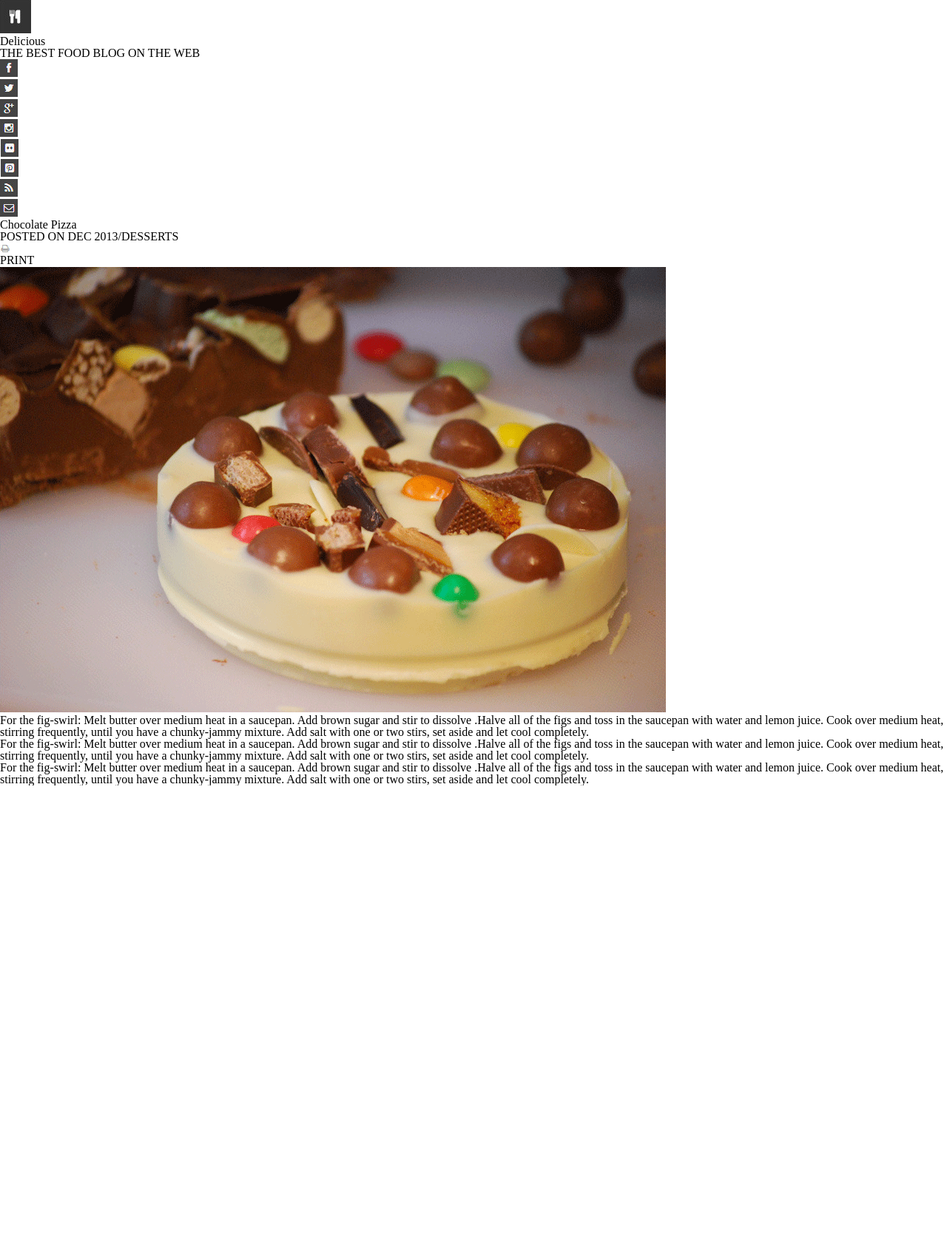
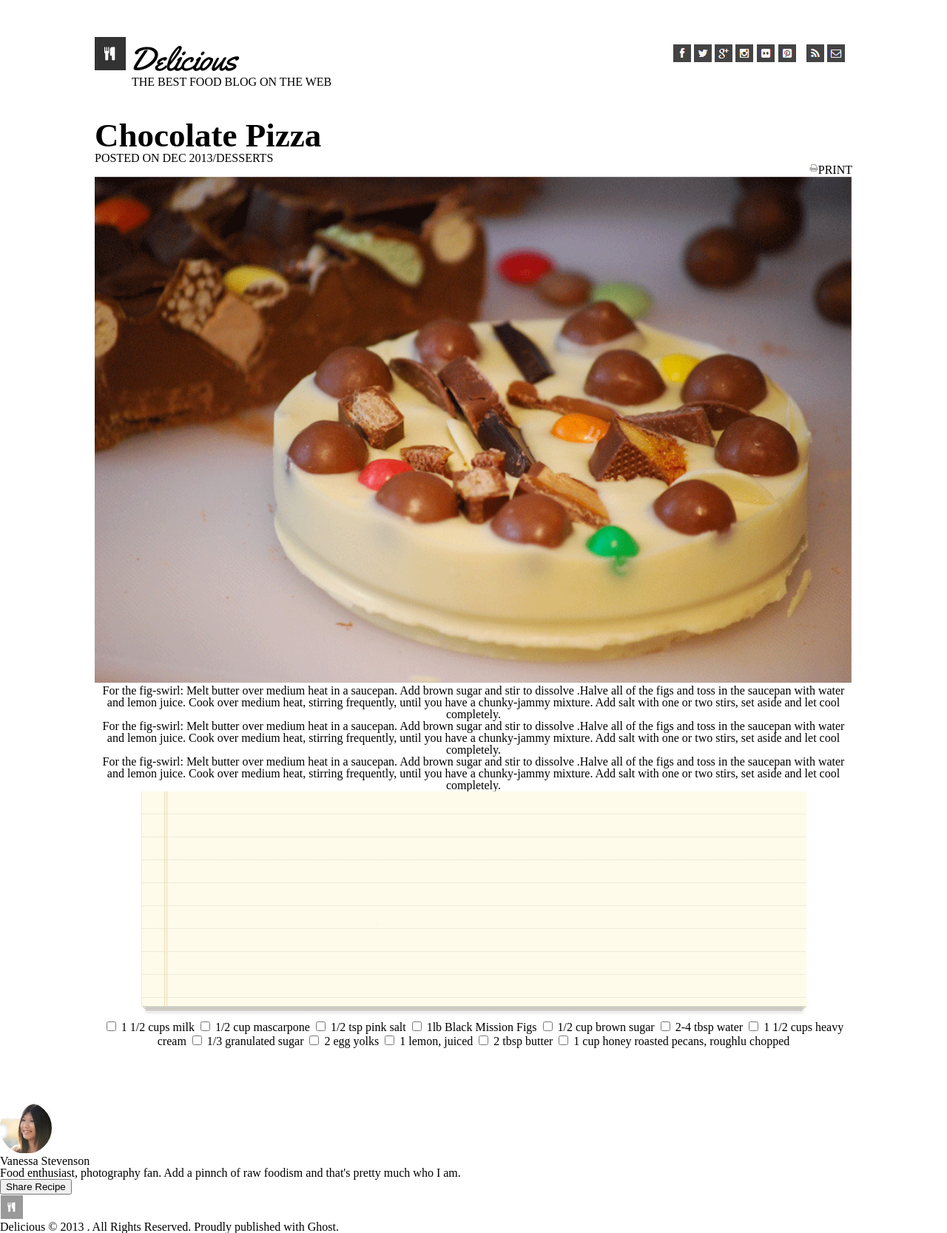
Before and after one commit to MusaabShalaldeh/chocolate-pizza, a plain HTML site: page index.html in a window 1280 px wide. Shown: the whole page at 74% size. Before the commit the page ends 1062 px from the top, so only its background shows below. Drawn offline with Linux system fonts and the light colour scheme.

Commit message:
adding changes by musab

```diff
--- a/CSS/style.css
+++ b/CSS/style.css
@@ -0,0 +1,78 @@
+*{
+    box-sizing: border-box;
+}
+
+header
+{
+    /* position: absolute; */
+    margin: 40px auto;
+    margin-bottom: 50px;
+    width: 80%;
+
+}
+header div{
+    position: absolute;
+    /* background-color: blue; */
+}
+
+header div h1
+{
+    /* position: absolute; */
+
+    font-size: 45px;
+    display: inline-block;
+    font-family: 'Yellowtail', cursive;
+}
+header div h6
+{
+    /* position: absolute; */
+    margin-left: 50px;
+    /* display: inline-block; */
+}
+
+header nav ul{
+
+    margin: 5px;
+    padding: 5px;
+    float: right;
+}
+
+header nav ul li{
+    display: inline-block;
+    /* float */
+}
+
+header nav ul li:nth-child(7){
+    margin-left: 10px;
+}
+
+main{
+    /* text-align: center; */
+    clear: both;
+    width: 80%;
+    margin: 50px auto;
+    padding: 25px 0px;
+    padding-top: 5%;
+}
+
+main div h1{
+    font-size: 45px;
+    display: inline-block;
+    font-weight: bolder;
+    /* float: left; */
+}
+
+#print img, #print h6{
+    float: right;
+}
+
+
+main section
+{
+    text-align: center;
+}
+
+#hero
+{
+    width: 100%
+}
--- a/index.html
+++ b/index.html
@@ -6,10 +6,13 @@
     <meta http-equiv="X-UA-Compatible" content="IE=edge">
     <meta name="viewport" content="width=device-width, initial-scale=1.0">
     <title>Document</title>
+    <link rel="preconnect" href="https://fonts.googleapis.com">
+    <link rel="preconnect" href="https://fonts.gstatic.com" crossorigin>
+    <link href="https://fonts.googleapis.com/css2?family=Yellowtail&display=swap" rel="stylesheet">
     <link rel="stylesheet" href="CSS/reset.css">
     <link rel="stylesheet" href="CSS/style.css">
 </head>
-
+<!-- by yahia -->
 <body>
     <header>
         <div>
@@ -41,13 +44,16 @@
             <h6>
                 POSTED ON DEC 2013/DESSERTS
             </h6>
-            <img src="Images/print-icon.png" alt="print">
-            <h6>
-                PRINT
-            </h6>
+            <div id="print">
+                <h6>
+                    PRINT
+                </h6>
+                <img src="Images/print-icon.png" alt="print">
+            </div>
+
         </div>
         <section>
-            <img src="Images/choco-pizza.png" alt="chocopizza">
+            <img src="Images/choco-pizza.png" alt="chocopizza" id="hero">
             <p>For the fig-swirl: Melt butter over medium heat in a saucepan. Add brown sugar and stir to dissolve
                 .Halve all of the figs and toss in the saucepan with water and lemon juice. Cook over medium heat,
                 stirring frequently, until you have a chunky-jammy mixture. Add salt with one or two stirs, set aside
@@ -61,8 +67,75 @@
                 stirring frequently, until you have a chunky-jammy mixture. Add salt with one or two stirs, set aside
                 and let cool completely.</p>
         </section>
+        <!-- by musa'b -->
+        <section>
+            <img src="Images/list-bg.png" alt="notes image">
+            <form>
+                <input type="checkbox" id="l_1">
+                <label for="l_1">1 1/2 cups milk</label>
 
+                <input type="checkbox" id="l_2">
+                <label for="l_2">1/2 cup mascarpone</label>
+
+                <input type="checkbox" id="l_3">
+                <label for="l_3">1/2 tsp pink salt</label>
+
+                <input type="checkbox" id="l_4">
+                <label for="l_4">1lb Black Mission Figs</label>
+
+                <input type="checkbox" id="l_5">
+                <label for="l_5">1/2 cup brown sugar</label>
+
+                <input type="checkbox" id="l_6">
+                <label for="l_6">2-4 tbsp water</label>
+
+
+                <input type="checkbox" id="l_7">
+                <label for="l_7">1 1/2 cups heavy cream</label>
+
+                <input type="checkbox" id="l_8">
+                <label for="l_8">1/3 granulated sugar</label>
+
+                <input type="checkbox" id="l_9">
+                <label for="l_9">2 egg yolks</label>
+
+                <input type="checkbox" id="l_10">
+                <label for="l_10">1 lemon, juiced</label>
+
+                <input type="checkbox" id="l_11">
+                <label for="l_11">2 tbsp butter</label>
+
+                <input type="checkbox" id="l_12">
+                <label for="l_12">1 cup honey roasted pecans, roughlu chopped</label>
+
+            </form>
+        </section>
     </main>
+
+    <footer>
+        <section>
+            <img src="Images/van-pic.png" alt="profile pic">
+            <h2>
+                Vanessa Stevenson
+            </h2>
+            <p>
+                Food enthusiast, photography fan. Add a pinnch of raw foodism and that's pretty much who I am.
+            </p>
+
+            <button>
+                Share Recipe
+            </button>
+        </section>
+
+        <section>
+            <img src="Images/small-logo.png" alt="fork and spoon logo">
+
+            <p>
+                Delicious &copy; 2013 . All Rights Reserved.
+                Proudly published with Ghost.
+            </p>
+        </section>
+    </footer>
 </body>
 
 </html>
```
